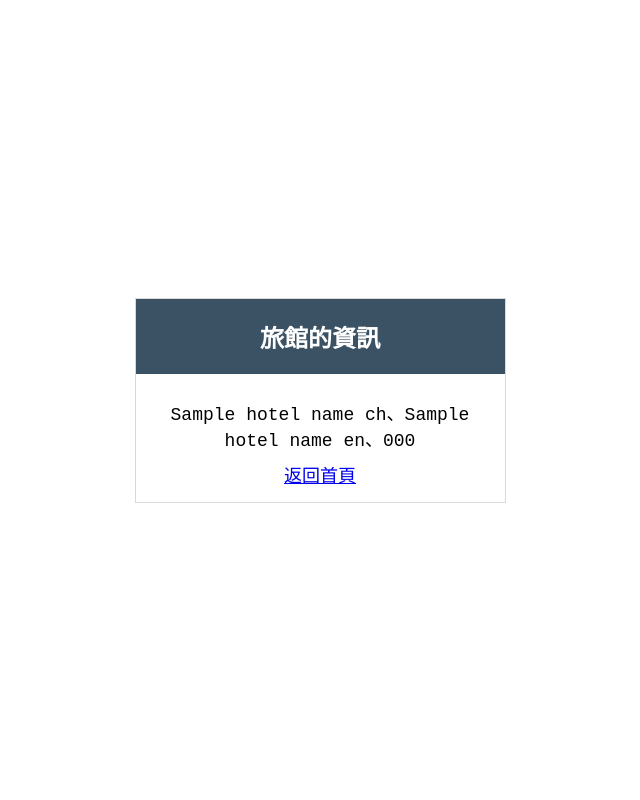
After one commit to Arthur801/website_for_wehelp_kaihong, a FastAPI app: template week4/templates/hotel.html in a window 1280 px wide. The commit adds this page. Shown: the whole page, without its empty margins (320-960 px from the left). Run offline with FastAPI, Linux system fonts and the light colour scheme; the template is opened without the code that fills it: most values are stand-ins (such as "Sample title", 1, 10 or a date in 2020); parts of the project's set-up code (start-up, migrations or seed data) failed here and were passed over.

Commit message:
Finish task 4 in week 4

```diff
--- a/week4/main.py
+++ b/week4/main.py
@@ -6,6 +6,28 @@ from fastapi.staticfiles import StaticFiles
 from fastapi.templating import Jinja2Templates
 
 from starlette.middleware.sessions import SessionMiddleware
+
+import urllib.request as request
+import json
+
+with request.urlopen("https://resources-wehelp-taiwan-b986132eca78c0b5eeb736fc03240c2ff8b7116.gitlab.io/hotels-ch") as responseCH:
+    dataCH = json.load(responseCH)
+
+with request.urlopen("https://resources-wehelp-taiwan-b986132eca78c0b5eeb736fc03240c2ff8b7116.gitlab.io/hotels-en") as responseEN:
+    dataEN = json.load(responseEN)
+
+hotelsListCH = dataCH["list"]
+hotelsListEN = dataEN["list"]
+
+# 需要透過"_id"比對並取得hotelsListCH和hotelListEN中相同旅館的資料
+# 把hotelsListEN做成字典, key: _id, value: {"hotelName":"hn", "addressEN":"addr"}
+hotelsDict = {}
+for hotel in hotelsListEN:
+    hotelsDict[hotel['_id']] = {"hotelNameEN":hotel["hotel name"]}
+
+# 把hotelsListCH的資料也加入字典
+for hotel in hotelsListCH:
+    hotelsDict[hotel["_id"]].update({"hotelNameCH":hotel["旅宿名稱"], "phone":hotel["電話或手機號碼"]})
 
 app=FastAPI()
 
@@ -26,7 +48,7 @@ async def index(request: Request):
     )
 
 @app.post("/login")
-async def login(email: Annotated[str, Form()], password: Annotated[str, Form()], request: Request):
+async def login(request: Request, email: Annotated[str, Form()] = "", password: Annotated[str, Form()] = ""):
     if email == "" or password == "":
         return RedirectResponse(
             url="/ohoh?msg=請輸入信箱和密碼",
@@ -47,7 +69,7 @@ async def login(email: Annotated[str, Form()], password: Annotated[str, Form()],
 
 @app.get("/member")
 async def member(request: Request):
-    if request.session["LOGGED-IN"] == True:
+    if request.session.get("LOGGED-IN", True):
         return templates.TemplateResponse(
             request=request,
             name="member.html"
@@ -71,3 +93,23 @@ async def logout(request: Request):
     return RedirectResponse(
         url="/"
     )
+
+@app.get("/hotel/{hotelId}")
+async def hotel_search(request: Request, hotelId: int):
+    if hotelId not in hotelsDict:
+        context = {"hotel_name_ch":"查詢不到相關資料"}
+        return templates.TemplateResponse(
+            request=request,
+            name="hotel.html",
+            context=context
+        )
+    context = {
+        "hotel_name_ch" : hotelsDict[hotelId]["hotelNameCH"],
+        "hotel_name_en" : hotelsDict[hotelId]["hotelNameEN"],
+        "hotel_phone" : hotelsDict[hotelId]["phone"]
+    }
+    return templates.TemplateResponse(
+        request=request,
+        name="hotel.html",
+        context=context
+    )
--- a/week4/static/static.css
+++ b/week4/static/static.css
@@ -4,6 +4,7 @@ body {
     margin: 0;
     justify-content: center;
     align-items: center;
+    flex-direction: column;
 
     font-family: 'Courier New', Courier, monospace;
 }
@@ -21,8 +22,9 @@ body {
 }
 
 .bannar {
+    display: flex;
     box-sizing: border-box;
-    width: 369px;
+    width: 100%;
     background-color: rgb(59, 82, 100);
     font-size: 24px;
     font-weight: 900;
--- /dev/null
+++ b/week4/templates/hotel.html
@@ -0,0 +1,20 @@
+<!DOCTYPE html>
+<html lang="en">
+<head>
+    <meta charset="UTF-8">
+    <meta name="viewport" content="width=device-width, initial-scale=1.0">
+    <link rel="stylesheet" href="{{ url_for('static', path='/static.css') }}">
+    <title>Document</title>
+</head>
+<body>
+    <section class="view">
+        <div class="bannar">旅館的資訊</div>
+        {% if hotel_name_ch == "查詢不到相關資料" %}
+            <div class="system-text">{{ hotel_name_ch }}</div>
+        {% else %}
+            <div class="system-text">{{ hotel_name_ch }}、{{ hotel_name_en }}、{{ hotel_phone }}</div>
+        {% endif %}
+        <div class="system-text"><a href="/">返回首頁</a></div>
+    </section>
+</body>
+</html>
```
Also changed, not shown: week4/static/script.js (added, +27 -0 lines), week4/templates/index.html (+15 -18 lines).
